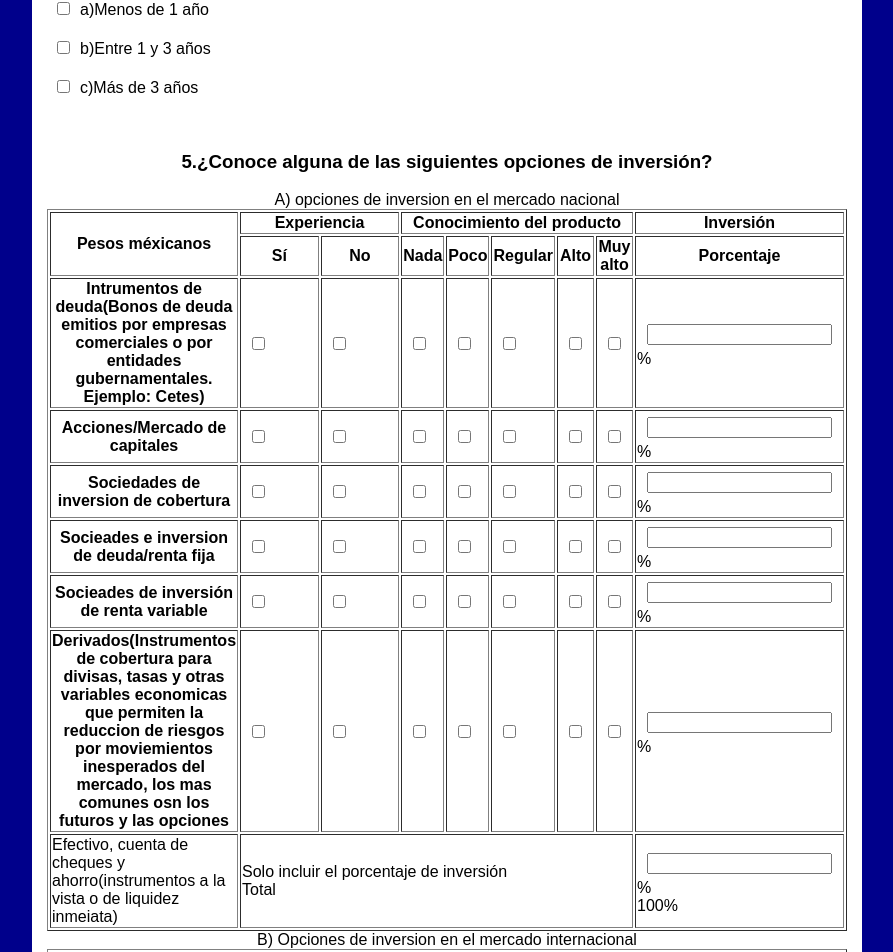
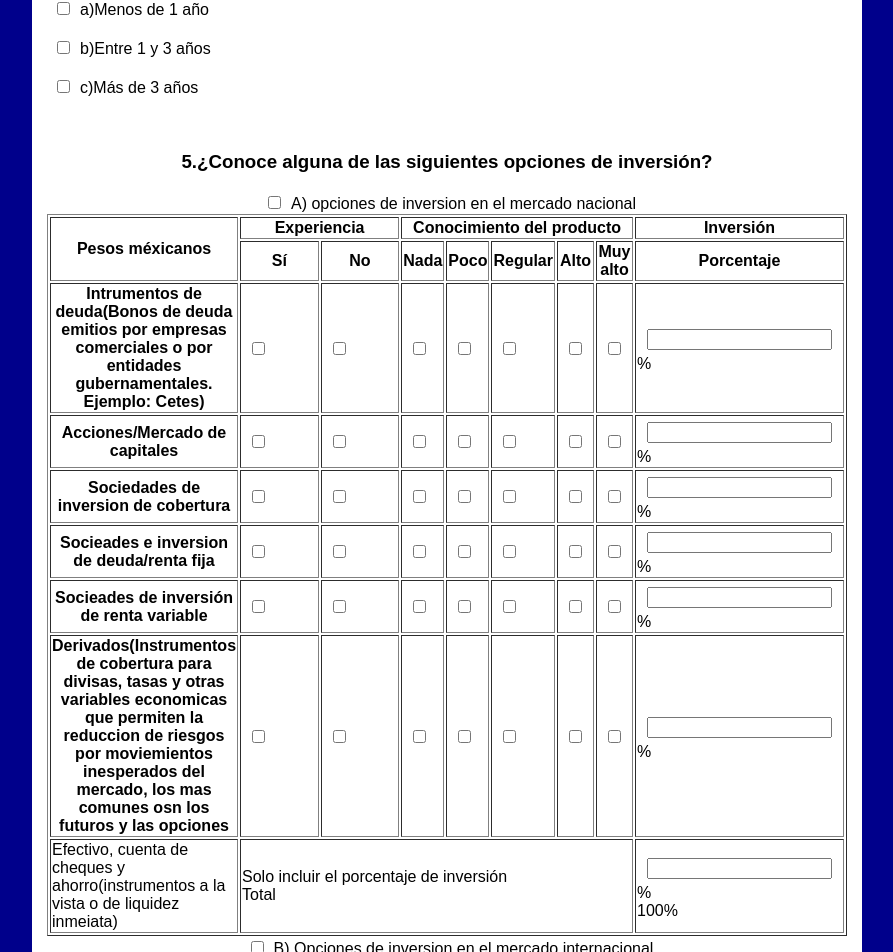
Before and after one commit to notcelis/Perfil-de-inversionista, a plain HTML site: page index.html in a window 1280 px wide. Shown: the part 800-1752 px from the top of the page, without its empty margins (193-1086 px from the left). Drawn offline with Linux system fonts and the light colour scheme.

Commit message:
Update index.html

```diff
--- a/index.html
+++ b/index.html
@@ -58,7 +58,7 @@
             </p>
             <br>
         <table border="1" style=”width: 100%”>
-            <caption><h3>5.¿Conoce alguna de las siguientes opciones de inversión?</h3>A) opciones de inversion en el mercado nacional</caption>
+            <caption><h3>5.¿Conoce alguna de las siguientes opciones de inversión?</h3><input type="checkbox" value="2">A) opciones de inversion en el mercado nacional</caption>
             <colgroup>
                 <col style="width: 20%"/>
                 <col style="width: 40%"/>
@@ -160,7 +160,7 @@
             </tbody>
         </table>
         <table border="1" style=”width: 100%”>
-            <caption>B) Opciones de inversion en el mercado internacional</caption>
+            <caption><input type="checkbox" value="3">B) Opciones de inversion en el mercado internacional</caption>
             <colgroup>
                 <col style="width: 20%"/>
                 <col style="width: 40%"/>
@@ -250,6 +250,9 @@
                 </tfoot>
             </tbody>
         </table>
+        <p>
+            <input type="checkbox" value="1">c)No conozco ninguna
+        </p>
         <h3>6.¿Utiliza medios propios para evaluar y dar seguimiento a instrumentos financieros y a mercados bursátiles?</h3>
             <p>
                 <input type="checkbox" value="2">a)Sí (Cuáles: <input type="text">)
```
